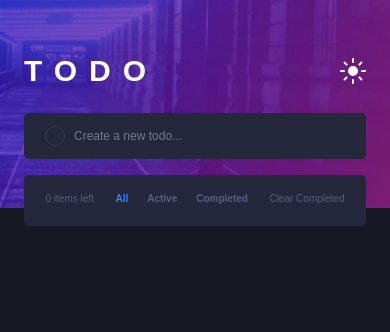
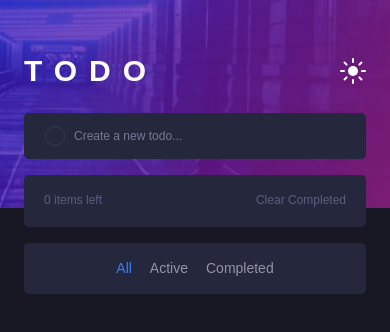
Before and after one commit to Bdmnss/todo-app, a React (Vite) app: page / in a window 390 px wide. Shown: the top 332 px of the page. Built offline with nearby package versions, Linux system fonts and the light colour scheme.

Commit message:
adding new all, active and completed div for responsive and moving todo list to the Component

```diff
--- a/src/App.jsx
+++ b/src/App.jsx
@@ -1,101 +1,15 @@
 import { useState } from "react";
 import AddTodo from "./Components/AddTodo";
+import TodoList from "./Components/TodoList";
 
 function App() {
   const [todos, setTodos] = useState([]);
   const [allTodos, setAllTodos] = useState([]);
-  const [allActive, setAllActive] = useState(true);
-  const [active, setActive] = useState(false);
-  const [completed, setCompleted] = useState(false);
   const [dark, setDark] = useState(true);
-
-  const handleCheck = (id, event) => {
-    setTodos((prevTodos) => [
-      ...prevTodos.map((item) =>
-        item.id === id
-          ? {
-              ...item,
-              isDone: event.target.checked,
-            }
-          : item
-      ),
-    ]);
-    setAllTodos((prevTodos) => [
-      ...prevTodos.map((item) =>
-        item.id === id
-          ? {
-              ...item,
-              isDone: event.target.checked,
-            }
-          : item
-      ),
-    ]);
-  };
-
-  const handleDelete = (id) => {
-    setAllTodos(() =>
-      allTodos.filter((todo) => {
-        return todo.id !== id;
-      })
-    );
-
-    setTodos(() =>
-      allTodos.filter((todo) => {
-        return todo.id !== id;
-      })
-    );
-  };
-
-  const handleAll = () => {
-    setCompleted(false);
-    setAllActive(true);
-    setActive(false);
-    setTodos(() => {
-      return allTodos;
-    });
-  };
-
-  const handleActive = () => {
-    setCompleted(false);
-    setAllActive(false);
-    setActive(true);
-    setTodos(() =>
-      allTodos.filter((todo) => {
-        return todo.isDone === false;
-      })
-    );
-  };
-
-  const handleCompleted = () => {
-    setCompleted(true);
-    setAllActive(false);
-    setActive(false);
-    setTodos(() =>
-      allTodos.filter((todo) => {
-        return todo.isDone === true;
-      })
-    );
-  };
-
-  const handleClearCompleted = () => {
-    setAllTodos(() =>
-      allTodos.filter((todo) => {
-        return todo.isDone !== true;
-      })
-    );
-
-    setTodos(() =>
-      allTodos.filter((todo) => {
-        return todo.isDone !== true;
-      })
-    );
-  };
 
   const handleDarkMode = () => {
     setDark(!dark);
   };
-
-  const counter = todos.map((todo) => todo).length;
 
   return (
     <>
@@ -120,77 +34,12 @@ function App() {
 
           <AddTodo setTodos={setTodos} setAllTodos={setAllTodos} dark={dark} />
 
-          <div
-            className={`rounded-[5px] overflow-hidden ${
-              dark ? "bg-[#25273d]" : "bg-white"
-            }`}
-          >
-            <ul>
-              {todos.map((todo) => (
-                <li
-                  key={todo.id}
-                  className={`flex justify-between items-center py-[1.4rem] pr-[3rem]
-                  pl-[2rem] border-b-[1px] border-b-solid ${
-                    dark ? "border-b-[#393a4b]" : "border-b-[#e3e4f1]"
-                  }`}
-                >
-                  <div className="flex items-center gap-[1.2rem] text-[1.2rem]">
-                    <input
-                      type="checkbox"
-                      onChange={(event) => handleCheck(todo.id, event)}
-                    />
-                    <span
-                      className={`${
-                        dark
-                          ? todo.isDone
-                            ? "line-through text-[#4d5067]"
-                            : "text-[#c8cbe7]"
-                          : todo.isDone
-                          ? "line-through text-[#d1d2da]"
-                          : "text-[#494c6b]"
-                      }`}
-                    >
-                      {todo.text}
-                    </span>
-                  </div>
-                  <img
-                    src="/images/icon-cross.svg"
-                    alt="cross icon"
-                    className="w-[1.2rem] h-[1.2rem]"
-                    onClick={() => handleDelete(todo.id)}
-                  />
-                </li>
-              ))}
-              <div
-                className={`mt-[1.6rem] flex mb-[20px] justify-evenly text-[1rem] ${
-                  dark ? "text-[#5b5e7e]" : "text-[#9495a5]"
-                } `}
-              >
-                <p>{counter} items left</p>
-                <div className="flex gap-[1.9rem] font-bold">
-                  <p
-                    onClick={handleAll}
-                    className={allActive ? "text-[#3a7cfd]" : null}
-                  >
-                    All
-                  </p>
-                  <p
-                    onClick={handleActive}
-                    className={active ? "text-[#3a7cfd]" : null}
-                  >
-                    Active
-                  </p>
-                  <p
-                    onClick={handleCompleted}
-                    className={completed ? "text-[#3a7cfd]" : null}
-                  >
-                    Completed
-                  </p>
-                </div>
-                <p onClick={handleClearCompleted}>Clear Completed</p>
-              </div>
-            </ul>
-          </div>
+          <TodoList
+            todos={todos}
+            setTodos={setTodos}
+            setAllTodos={setAllTodos}
+            dark={dark}
+          />
         </div>
       </main>
     </>
--- a/src/Components/AddTodo.jsx
+++ b/src/Components/AddTodo.jsx
@@ -45,7 +45,7 @@ export default function AddTodo({ setTodos, setAllTodos, dark }) {
             ? "bg-[#25273d] placeholder-[#767992] text-[#c8cbe7]"
             : "bg-white placeholder-[#9495a5] text-[#393a4b]"
         }
-               text-white outline-none rounded-[5px] text-[1.2rem]`}
+              outline-none rounded-[5px] text-[1.2rem]`}
         type="text"
         placeholder="Create a new todo..."
         value={inputValue}
--- a/src/Components/TodoList.jsx
+++ b/src/Components/TodoList.jsx
@@ -0,0 +1,187 @@
+import React from "react";
+import { useState } from "react";
+
+export default function TodoList({ todos, setTodos, setAllTodos, dark }) {
+  const [allActive, setAllActive] = useState(true);
+  const [active, setActive] = useState(false);
+  const [completed, setCompleted] = useState(false);
+
+  const handleCheck = (id, event) => {
+    setTodos((prevTodos) => [
+      ...prevTodos.map((item) =>
+        item.id === id
+          ? {
+              ...item,
+              isDone: event.target.checked,
+            }
+          : item
+      ),
+    ]);
+    setAllTodos((prevTodos) => [
+      ...prevTodos.map((item) =>
+        item.id === id
+          ? {
+              ...item,
+              isDone: event.target.checked,
+            }
+          : item
+      ),
+    ]);
+  };
+
+  const handleDelete = (id) => {
+    setAllTodos(() =>
+      allTodos.filter((todo) => {
+        return todo.id !== id;
+      })
+    );
+
+    setTodos(() =>
+      allTodos.filter((todo) => {
+        return todo.id !== id;
+      })
+    );
+  };
+
+  const handleAll = () => {
+    setCompleted(false);
+    setAllActive(true);
+    setActive(false);
+    setTodos(() => {
+      return allTodos;
+    });
+  };
+
+  const handleActive = () => {
+    setCompleted(false);
+    setAllActive(false);
+    setActive(true);
+    setTodos(() =>
+      allTodos.filter((todo) => {
+        return todo.isDone === false;
+      })
+    );
+  };
+
+  const handleCompleted = () => {
+    setCompleted(true);
+    setAllActive(false);
+    setActive(false);
+    setTodos(() =>
+      allTodos.filter((todo) => {
+        return todo.isDone === true;
+      })
+    );
+  };
+
+  const handleClearCompleted = () => {
+    setAllTodos(() =>
+      allTodos.filter((todo) => {
+        return todo.isDone !== true;
+      })
+    );
+
+    setTodos(() =>
+      allTodos.filter((todo) => {
+        return todo.isDone !== true;
+      })
+    );
+  };
+
+  const counter = todos.map((todo) => todo).length;
+
+  return (
+    <div>
+      <div
+        className={`rounded-[5px] overflow-hidden ${
+          dark ? "bg-[#25273d]" : "bg-white shadow-down-shadow"
+        }`}
+      >
+        <ul>
+          {todos.map((todo) => (
+            <li
+              key={todo.id}
+              className={`flex justify-between items-center py-[1.4rem] pr-[2rem]
+                  pl-[2rem] border-b-[1px] border-b-solid ${
+                    dark ? "border-b-[#393a4b]" : "border-b-[#e3e4f1]"
+                  }`}
+            >
+              <div className="flex items-center gap-[1.2rem] text-[1.2rem]">
+                <input
+                  type="checkbox"
+                  onChange={(event) => handleCheck(todo.id, event)}
+                />
+                <span
+                  className={`${
+                    dark
+                      ? todo.isDone
+                        ? "line-through text-[#4d5067]"
+                        : "text-[#c8cbe7]"
+                      : todo.isDone
+                      ? "line-through text-[#d1d2da]"
+                      : "text-[#494c6b]"
+                  }`}
+                >
+                  {todo.text}
+                </span>
+              </div>
+              <img
+                src="/images/icon-cross.svg"
+                alt="cross icon"
+                className="w-[1.2rem] h-[1.2rem]"
+                onClick={() => handleDelete(todo.id)}
+              />
+            </li>
+          ))}
+          <div
+            className={`mt-[1.6rem] flex mb-[1.8rem] justify-between text-[1.2rem] px-[2rem] ${
+              dark ? "text-[#5b5e7e]" : "text-[#9495a5]"
+            } `}
+          >
+            <p>{counter} items left</p>
+            <div className="flex gap-[1.9rem] font-bold hidden">
+              <p
+                onClick={handleAll}
+                className={allActive ? "text-[#3a7cfd]" : null}
+              >
+                All
+              </p>
+              <p
+                onClick={handleActive}
+                className={active ? "text-[#3a7cfd]" : null}
+              >
+                Active
+              </p>
+              <p
+                onClick={handleCompleted}
+                className={completed ? "text-[#3a7cfd]" : null}
+              >
+                Completed
+              </p>
+            </div>
+            <p onClick={handleClearCompleted}>Clear Completed</p>
+          </div>
+        </ul>
+      </div>
+      <div
+        className={`flex justify-center mt-[1.6rem] gap-[1.8rem] text-[1.4rem] text-[#9495a5]
+              py-[1.5rem] rounded-[5px] ${
+                dark ? "bg-[#25273d]" : "bg-white shadow-down-shadow"
+              }`}
+      >
+        <p onClick={handleAll} className={allActive ? "text-[#3a7cfd]" : null}>
+          All
+        </p>
+        <p onClick={handleActive} className={active ? "text-[#3a7cfd]" : null}>
+          Active
+        </p>
+        <p
+          onClick={handleCompleted}
+          className={completed ? "text-[#3a7cfd]" : null}
+        >
+          Completed
+        </p>
+      </div>
+    </div>
+  );
+}
--- a/tailwind.config.js
+++ b/tailwind.config.js
@@ -9,6 +9,9 @@ export default {
         "light-bg-img-dekstop": "url('/images/bg-desktop-light.jpg')",
         "light-bg-img-mobile": "url('/images/bg-mobile-light.jpg')",
       },
+      boxShadow: {
+        "down-shadow": "rgba(0, 0, 0, 0.2) 0px 40px 40px -7px",
+      },
     },
   },
   plugins: [],
```
